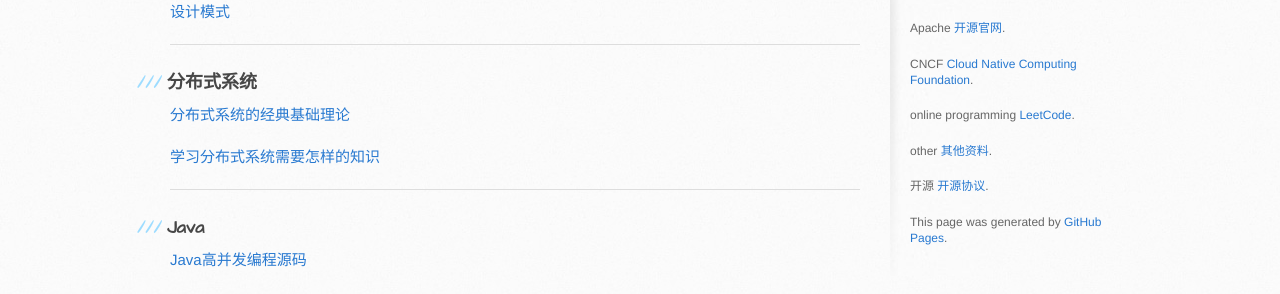
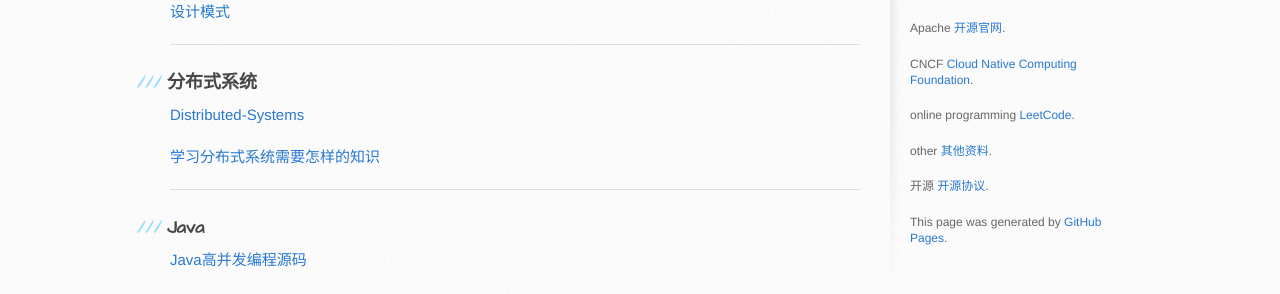
Before and after one commit to MarkShen1992/markshen1992.github.io, a Jekyll site: the page built from index.md, in a window 1280 px wide. Shown: the part 460-754 px from the top of the page. Built offline with Jekyll 4.4.1, drawn with Linux system fonts in a browser that asks for light colours.

Commit message:
Distributed System

```diff
--- a/index.md
+++ b/index.md
@@ -18,7 +18,7 @@ layout: default
 
 ### 分布式系统
 
-[分布式系统的经典基础理论](https://www.cnblogs.com/snailclimb/p/9086328.html)
+[Distributed-Systems](https://github.com/feixiao/Distributed-Systems)
 
 [学习分布式系统需要怎样的知识](<https://www.zhihu.com/question/23645117>)
 
```
